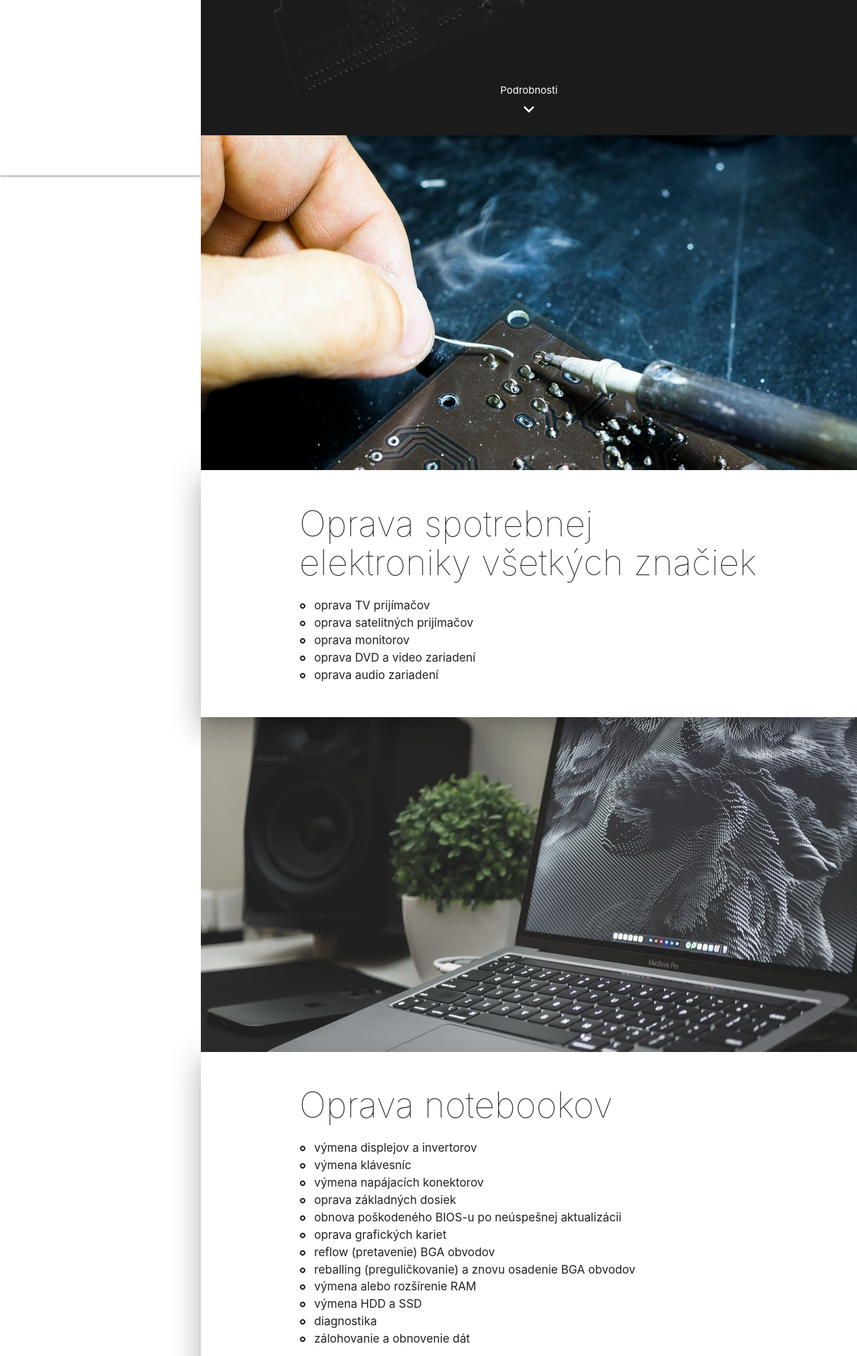
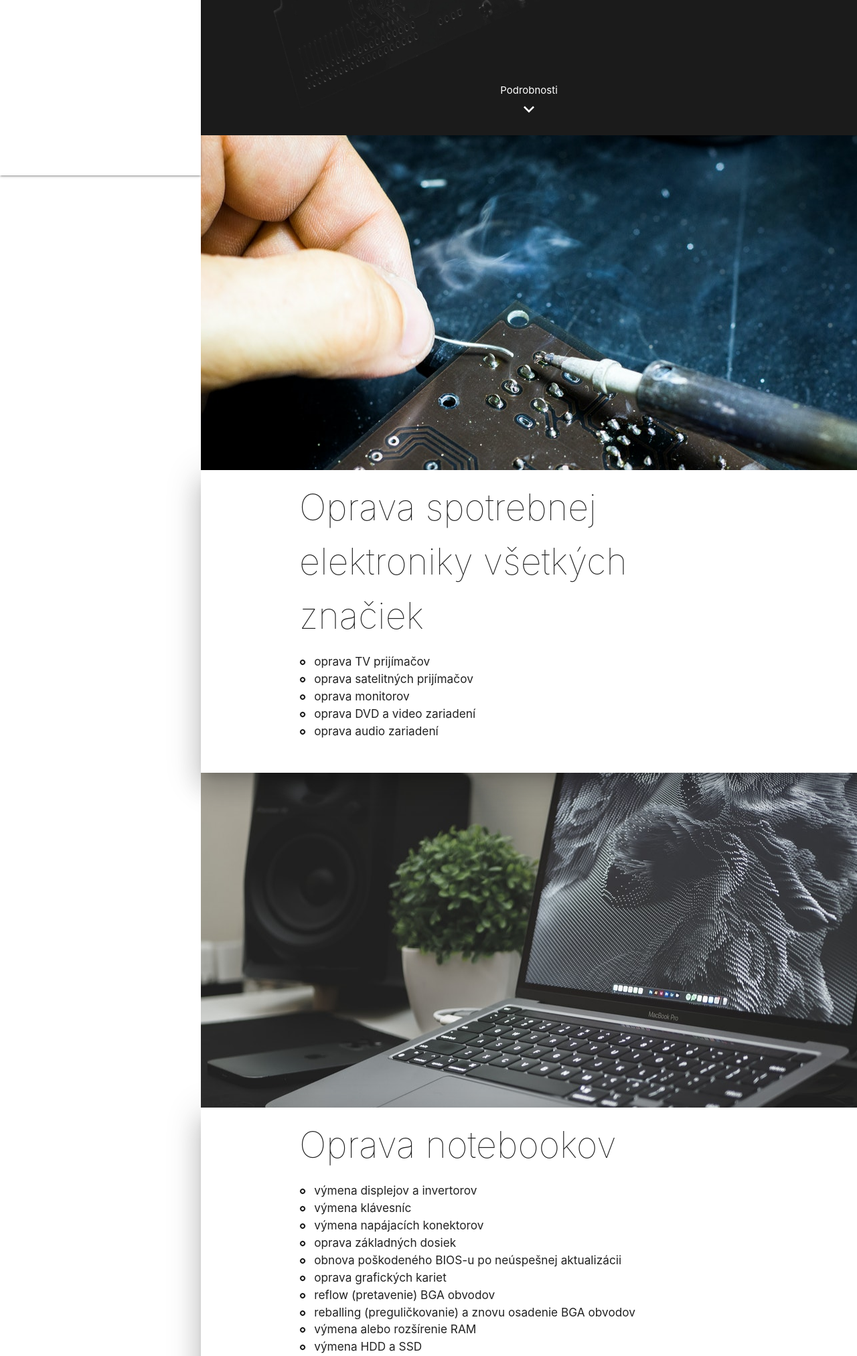
Before and after one commit to vktr274/firma-tibor-modroczky, a Flask app: page / in a window 1280 px wide. Shown: the part 598-2623 px from the top of the page at 67% size. Run offline with Flask 2, Linux system fonts and the light colour scheme; some libraries are stand-ins or nearby versions.

Commit message:
div instead of headings

```diff
--- a/src/templates/index.html
+++ b/src/templates/index.html
@@ -83,9 +83,9 @@
         <div class="section white z-depth-5">
             <div class="row container">
                 <!-- Mobile header -->
-                <h4 class="header hide-on-med-and-up" style="font-weight: lighter;">{{ key }}</h4>
+                <div class="header hide-on-med-and-up" style="font-weight: lighter; font-size: 230%;">{{ key }}</div>
                 <!--- Tablet and Desktop header -->
-                <h2 class="header hide-on-small-only" style="font-weight: lighter;">{{ key }}</h2>
+                <div class="header hide-on-small-only" style="font-weight: lighter; font-size: 360%;">{{ key }}</div>
                 <!-- end-->
                 <p class="grey-text text-darken-3 lighten-3">
                     <ul>
```
